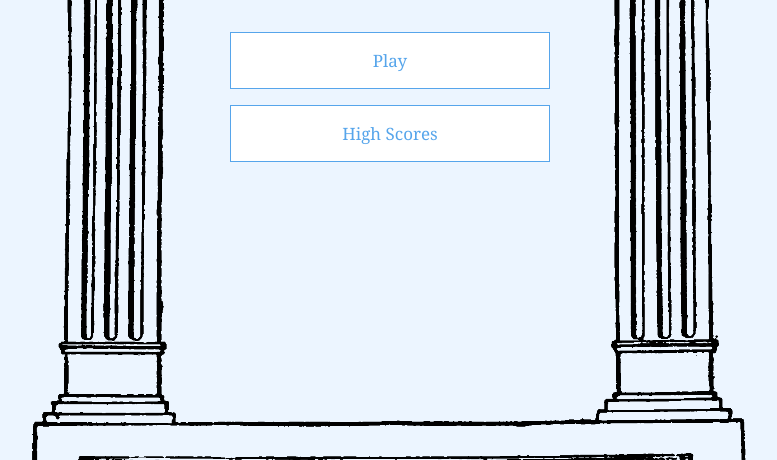
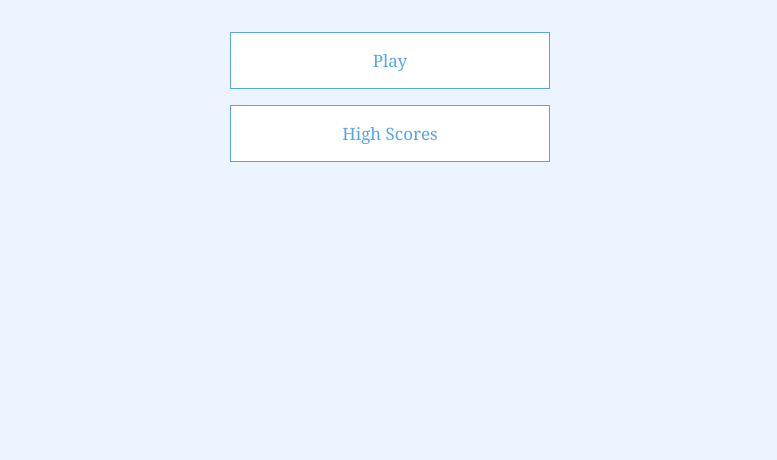
Before and after one commit to irfankurtagic/philosophy-quiz, a plain HTML site: page index.html in a window 1280 px wide. Shown: the part 340-800 px from the top of the page, without its empty margins (250-1027 px from the left). Drawn offline with Linux system fonts and the light colour scheme.

Commit message:
Add files via upload

```diff
--- a/app.css
+++ b/app.css
@@ -13,11 +13,8 @@ html {
   font-family: Cambria, Cochin, Georgia, Times, 'Times New Roman', serif;
 }
 
-.container {
-  background: url(/philosophy-quiz/philosophy.png);
-  background-repeat: no-repeat;
-  background-size: 100%;
-  background-position: center center;
+img {
+  filter: blur(10px);
 }
 
 h1,
@@ -140,6 +137,10 @@ input::placeholder {
 
 @media (prefers-color-scheme: dark) {
   :root {
+    background: url(/philosophy-quiz/philosophy.png);
+    background-repeat: no-repeat;
+    background-size: auto;
+    background-position: bottom left;
     background-color: #0f0f0f;
   }
 
```
